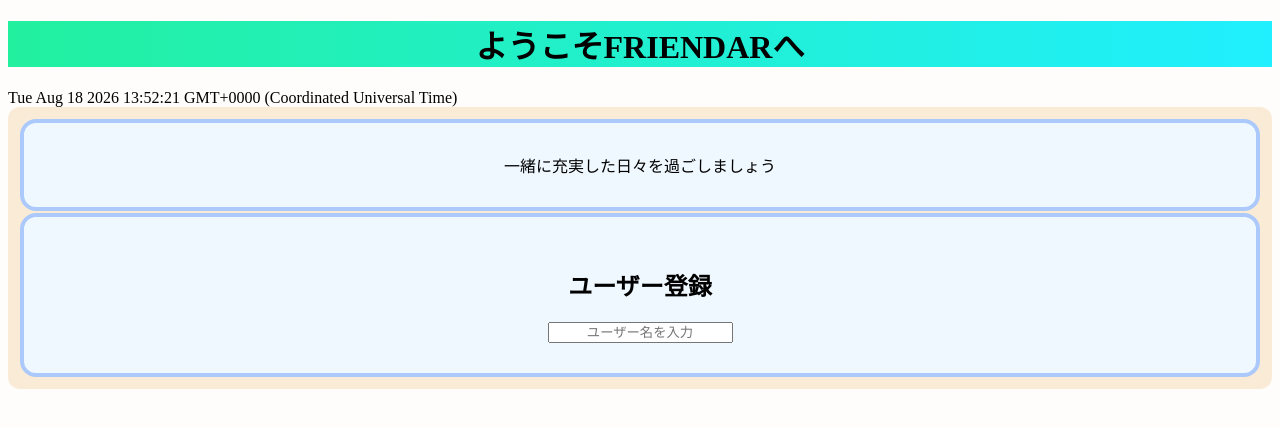
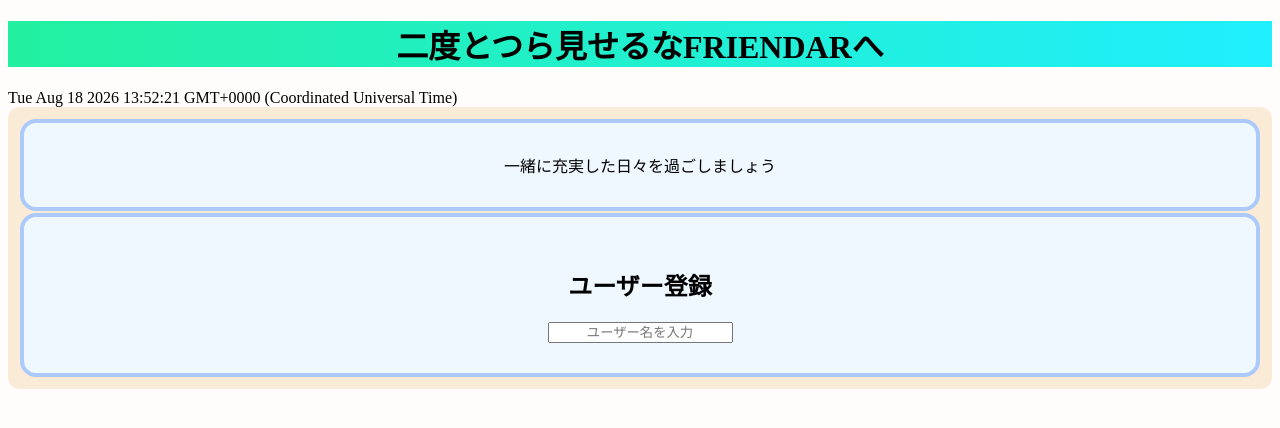
Before and after one commit to taiyaki-kt/2_Friendar, a plain HTML site: page first.html in a window 1280 px wide. Drawn offline with Linux system fonts and the light colour scheme.

Commit message:
Update first.html

```diff
--- a/first.html
+++ b/first.html
@@ -8,7 +8,7 @@
     <title>friendar</title>
 </head>
 <body>
-    <h1 class="centor" id="gradation">ようこそFRIENDARへ</h1>
+    <h1 class="centor" id="gradation">二度とつら見せるなFRIENDARへ</h1>
     <div id="try">oo</div>
     <section class="bigsection">
     <section class="section"><div class="centor">一緒に充実した日々を過ごしましょう</div></section>
```
